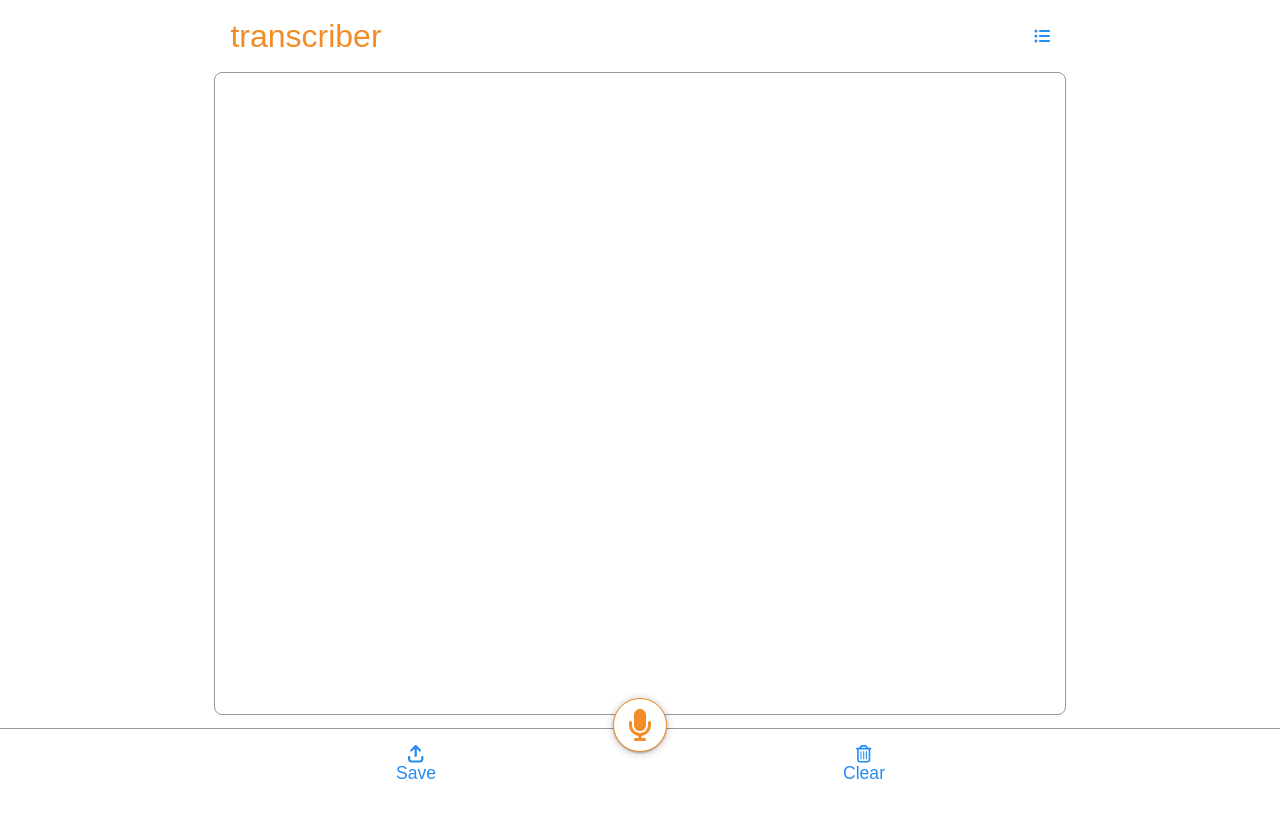
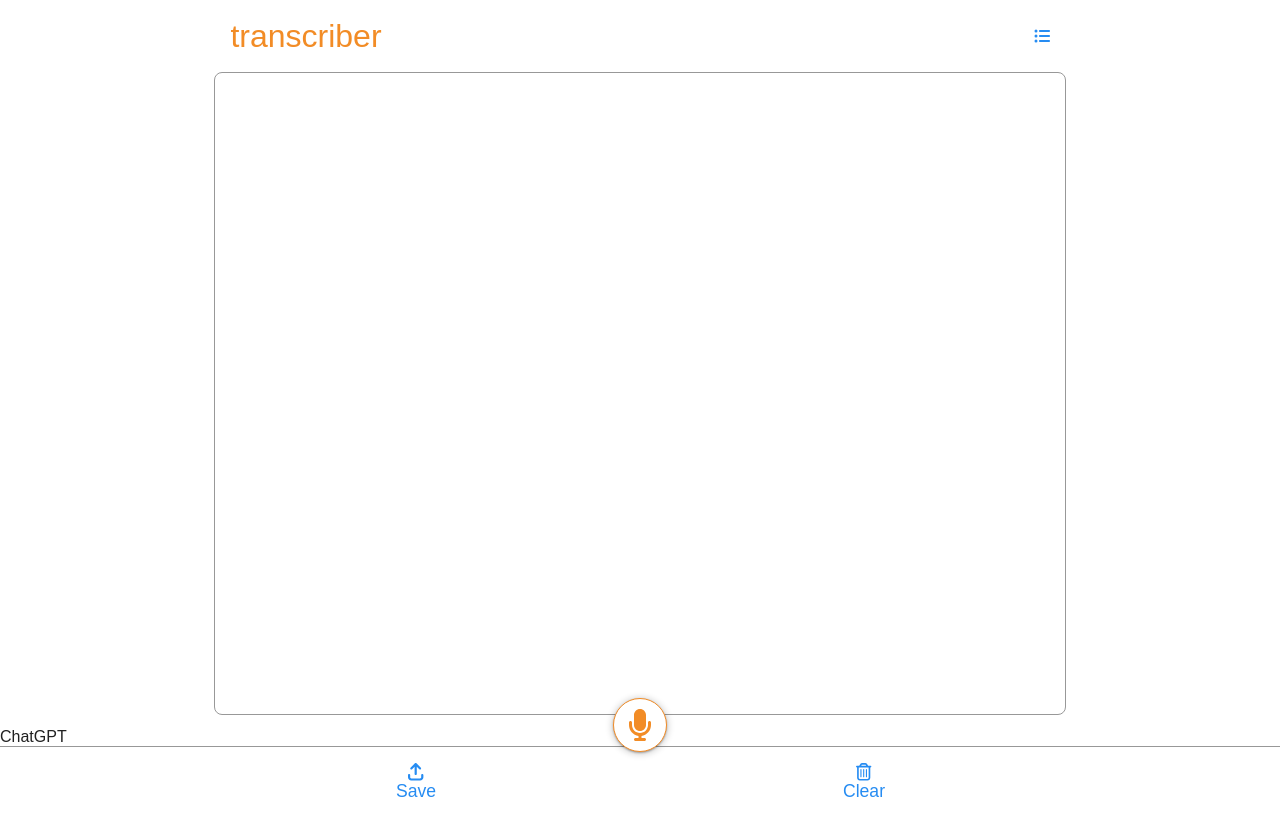
Before and after one commit to timgoalen/transcriber-frontend, a React (Create React App) app in the folder transcriber-frontend/: page / in a window 1280 px wide. Built offline with nearby package versions, Linux system fonts and the light colour scheme; a web font is replaced by a local one.

Commit message:
feat: add sendToOpenAiApi function

```diff
--- a/transcriber-frontend/src/App.js
+++ b/transcriber-frontend/src/App.js
@@ -7,10 +7,7 @@ import {
   faPlus,
   faXmark,
 } from "@fortawesome/free-solid-svg-icons";
-import {
-  faTrashCan,
-  faFolder,
-} from "@fortawesome/free-regular-svg-icons";
+import { faTrashCan, faFolder } from "@fortawesome/free-regular-svg-icons";
 
 import Header from "./components/Header.js";
 import NotesList from "./components/NotesList.js";
@@ -19,6 +16,7 @@ import TextArea from "./components/TextArea.js";
 import MainTool from "./components/MainTool.js";
 import Toolbar from "./components/Toolbar.js";
 import SpeechRecognition from "./components/SpeechRecognition.js";
+import OpenAiApi from "./components/OpenAiApi.js";
 
 import { generateTimestamp, generateRandomColour } from "./utils/utils.js";
 import {
@@ -277,6 +275,7 @@ export default function App() {
           onMainToolClick={handleMicrophoneClick}
           isRecording={isRecording}
         />
+        <OpenAiApi textAreaInput={textAreaInput} handleTextAreaUserInput={handleTextAreaUserInput} />
         <Toolbar
           tool1Name="Save"
           tool1Icon={faArrowUpFromBracket}
--- a/transcriber-frontend/src/components/OpenAiApi.js
+++ b/transcriber-frontend/src/components/OpenAiApi.js
@@ -0,0 +1,38 @@
+import { useState } from "react";
+import axios from "axios";
+
+export default function OpenAiApi({ textAreaInput, handleTextAreaUserInput }) {
+  const [response, setResponse] = useState("");
+
+  // for spinner
+  const [loading, setLoading] = useState(false);
+
+  async function sendToOpenAiApi() {
+    try {
+      const response = await axios.post(
+        "https://api.openai.com/v1/completions",
+        {
+          prompt: `Format this text (use UK spelling): ${textAreaInput}`,
+          max_tokens: 500,
+          temperature: 0.5,
+          n: 1,
+          model: "gpt-3.5-turbo-instruct",
+        },
+        {
+          headers: {
+            "Content-Type": "application/json",
+            Authorization: `Bearer ${process.env.REACT_APP_OPENAI_API_KEY}`,
+          },
+        }
+      );
+      console.log(response);
+      console.log(response.data.choices[0].text);
+      handleTextAreaUserInput(response.data.choices[0].text);
+      // setResponse(response.data.choices[0].text);
+    } catch (error) {
+      console.error("OpenAI API Error:", error);
+    }
+  }
+
+  return <div onClick={() => sendToOpenAiApi()}>ChatGPT</div>;
+}
```
